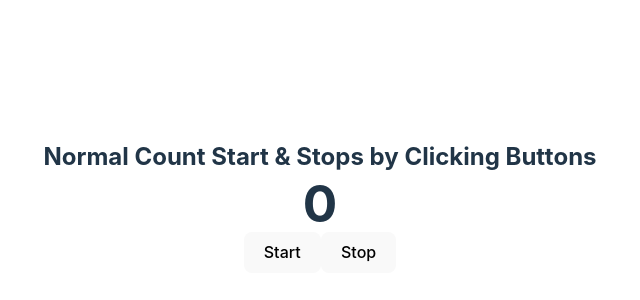
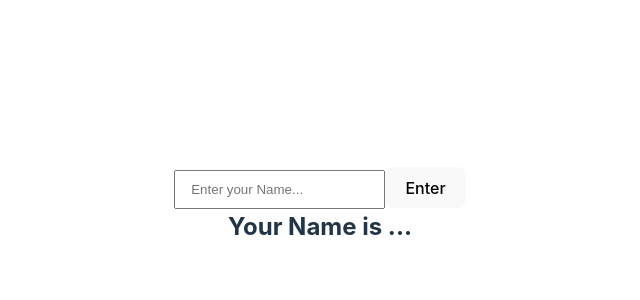
Before and after one commit to uphadeshrikant712/Daily-Coding-Challanges, a React (Vite) app in the folder 2.Tasks/: page / in a window 1280 px wide. Shown: the part 194-494 px from the top of the page, without its empty margins (320-960 px from the left). Built offline with nearby package versions, Linux system fonts and the light colour scheme.

Commit message:
Simple Input Value getting and adding into paragraph

```diff
--- a/2.Tasks/src/App.jsx
+++ b/2.Tasks/src/App.jsx
@@ -26,6 +26,7 @@ import BgChange from './components/21.Button BgChange UseState Advanced/BgChange
 import CountUp from './components/22.CountUp Normal/CountUp';
 import CountUp2 from './components/22.Two CountUps/CountUp2';
 import C from './components/23.CountUP on OnClick/C';
+import Task from './components/24.Task/Task';
 
 const App = () => {
   return (
@@ -76,7 +77,10 @@ const App = () => {
       {/* <CountUp /> */}
 
       {/* <CountUp2 /> */}
-      <C/>
+      {/* <C/> */}
+
+      <Task/>
+
     </div>
   )
 }
--- /dev/null
+++ b/2.Tasks/src/components/24.Task/Task.jsx
@@ -0,0 +1,32 @@
+import React, { useState } from 'react'
+
+const Task = () => {
+  const [name, setName] = useState('...');
+  const [value, setValue] = useState('');
+
+  const handleClick = ()=>
+  {
+    if (value)
+    {
+      setName(value);
+
+      setValue('')
+    }
+    else
+    {
+      alert('Please enter name')
+      }
+  }
+
+  return (
+    <div>
+      <div className="inp">
+      <input onChange={(e)=>setValue(e.target.value)} type="text" value={value} placeholder='Enter your Name...' />
+    <button onClick={handleClick}>Enter</button>
+      </div>
+      <h2>Your Name is {name}</h2>
+    </div>
+  )
+}
+
+export default Task
```
